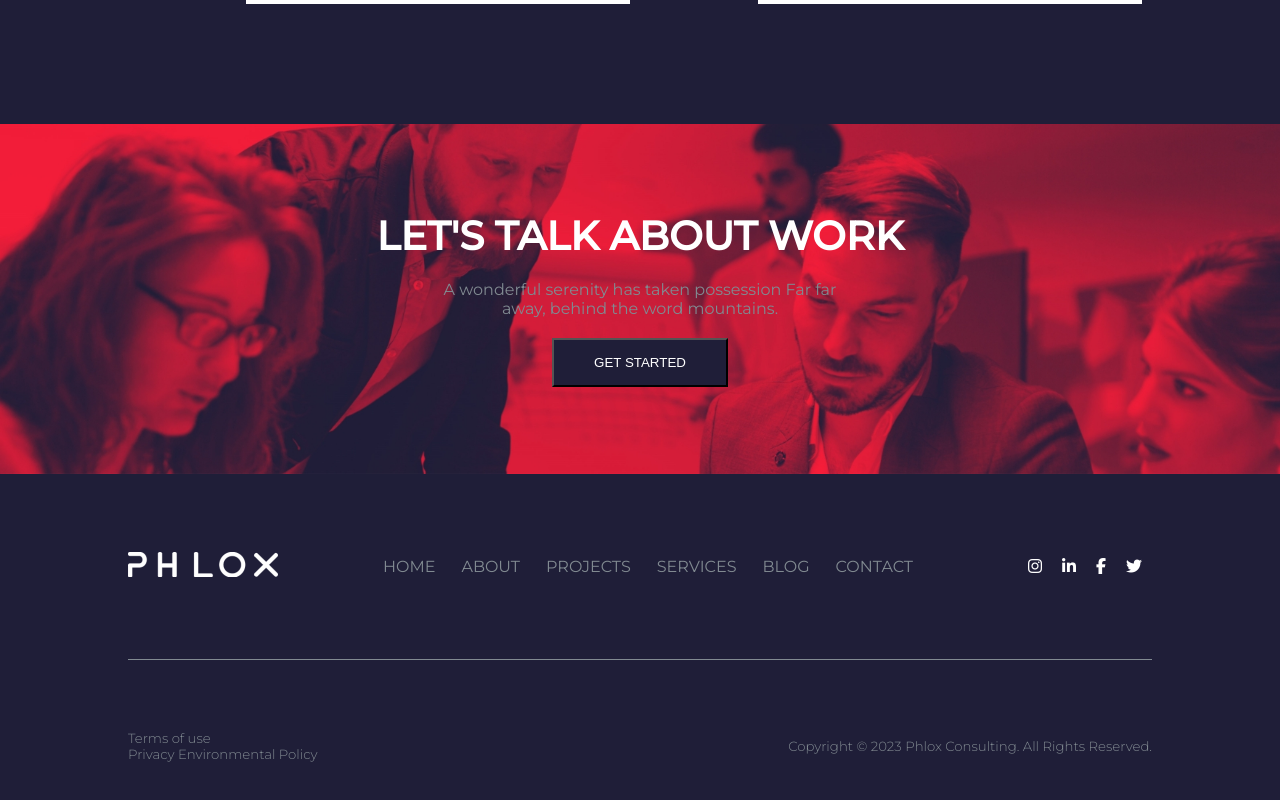
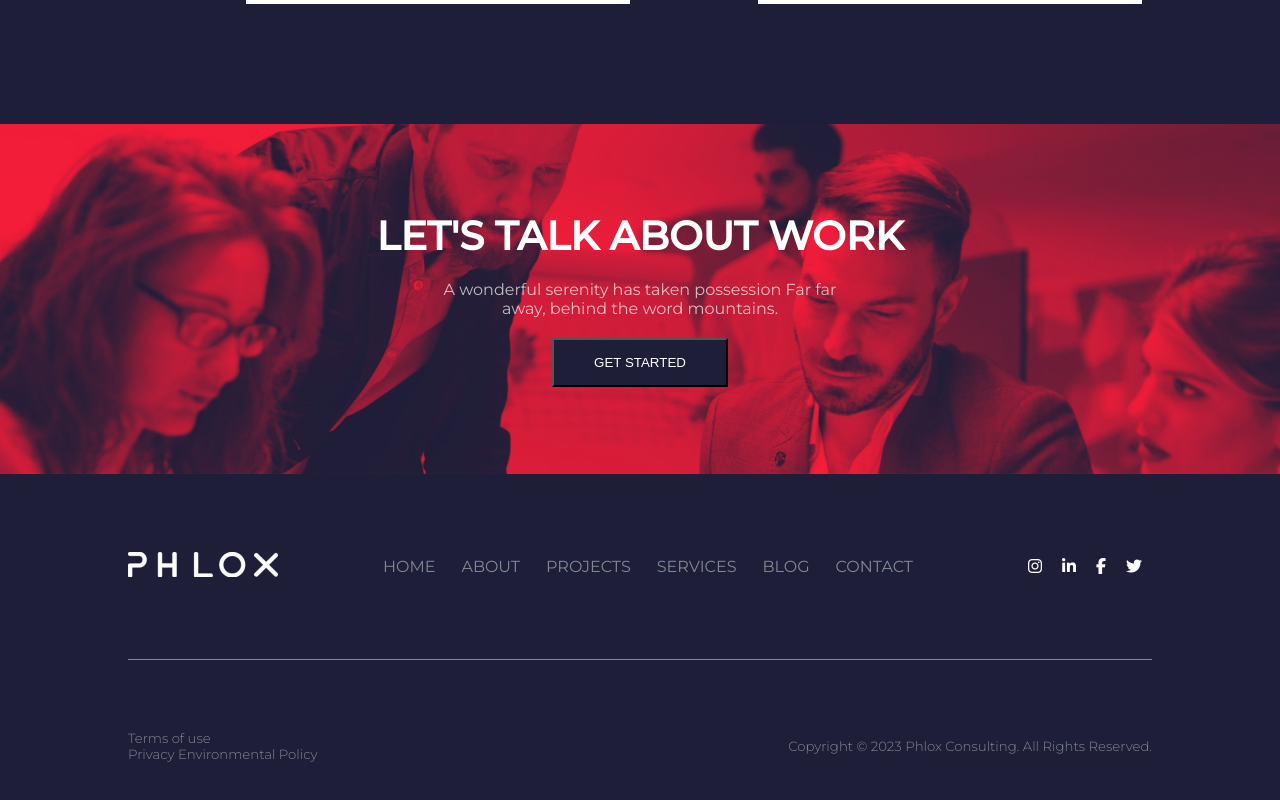
Before and after one commit to Alexbarile/proj-html-vuejs, a Vue app: page / in a window 1280 px wide. Shown: the part 4806-5606 px from the top of the page. Built offline with nearby package versions, Linux system fonts and the light colour scheme.

Commit message:
ultime modifiche e lavoro statico completato

```diff
--- a/src/components/AppBigCard.vue
+++ b/src/components/AppBigCard.vue
@@ -31,9 +31,7 @@ export default {
         @include flex;
         @include justify-center;
         padding: 10px;
-
         position: relative;
-
 
         .big{
             img{
--- a/src/components/AppMain.vue
+++ b/src/components/AppMain.vue
@@ -18,7 +18,6 @@ export default {
         }
     },
 }
-
 </script>
 
 <template>
@@ -39,6 +38,7 @@ export default {
                     </div>
                 </div>
             </div>
+
             <div class="container-80-first">
                 <div class="row">
                     <AppInfo v-for="(item, index) in store.cardInfo" :key="index" :info="item"></AppInfo>
@@ -559,7 +559,7 @@ export default {
                 }
 
                 p{
-                    color: $darkgray;
+                    color: rgba(255, 255, 255, 0.7);
                     margin-bottom: 20px;
                 }
 
@@ -587,12 +587,4 @@ export default {
             }
         }
     }
-
-
-
-
-
-
-
-
 </style>
--- a/src/components/AppName.vue
+++ b/src/components/AppName.vue
@@ -13,7 +13,6 @@ export default {
             <h4>{{ name.name }}</h4>
             <h6>{{ name.agency }}</h6>
         </div>
-
     </div>
 </template>
 
@@ -42,9 +41,5 @@ export default {
                 margin-bottom: 20px;
             }
         }
-
-
-
-
     }
 </style>
```
Also changed, not shown: src/components/AppFooter.vue (+0 -7 lines).
